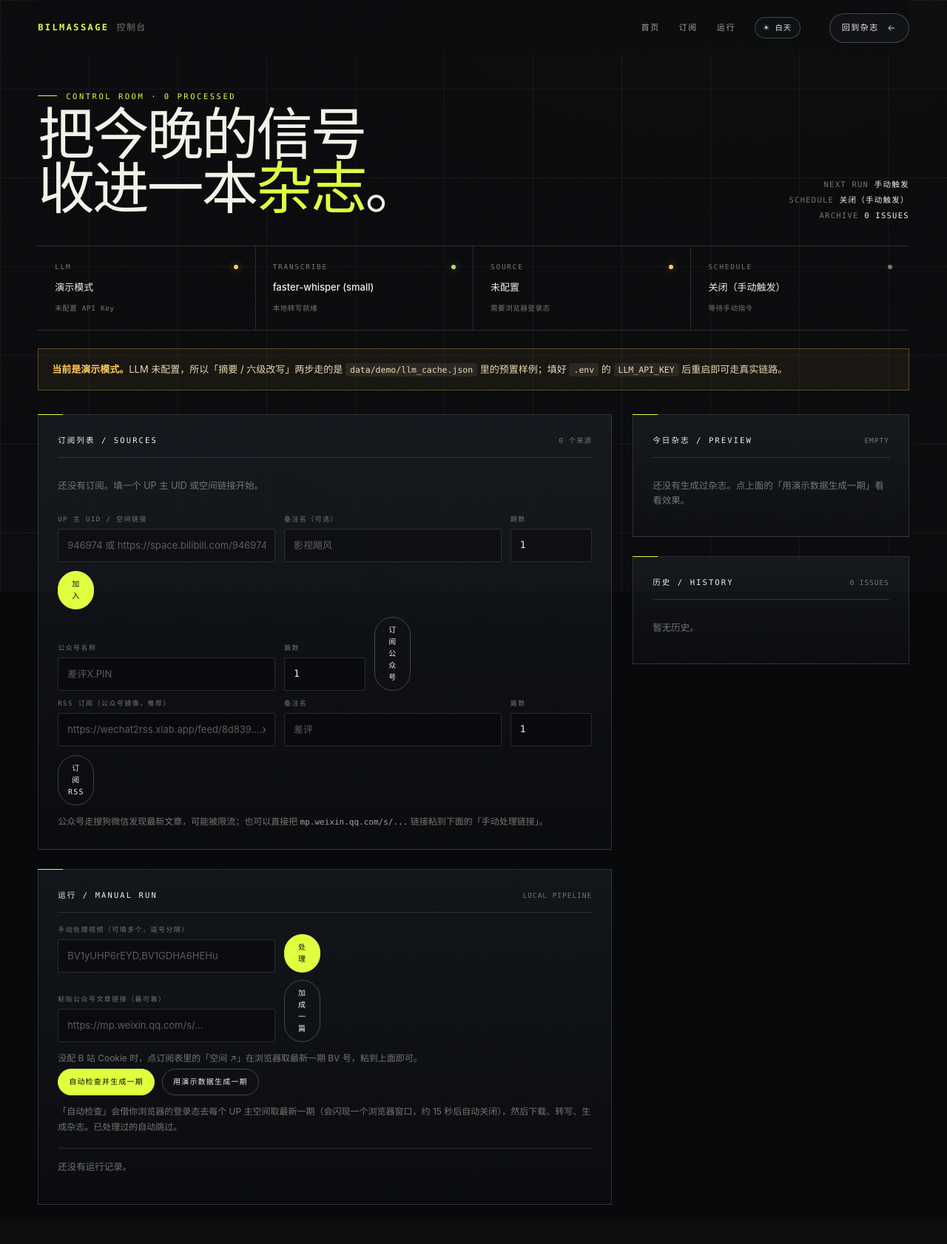
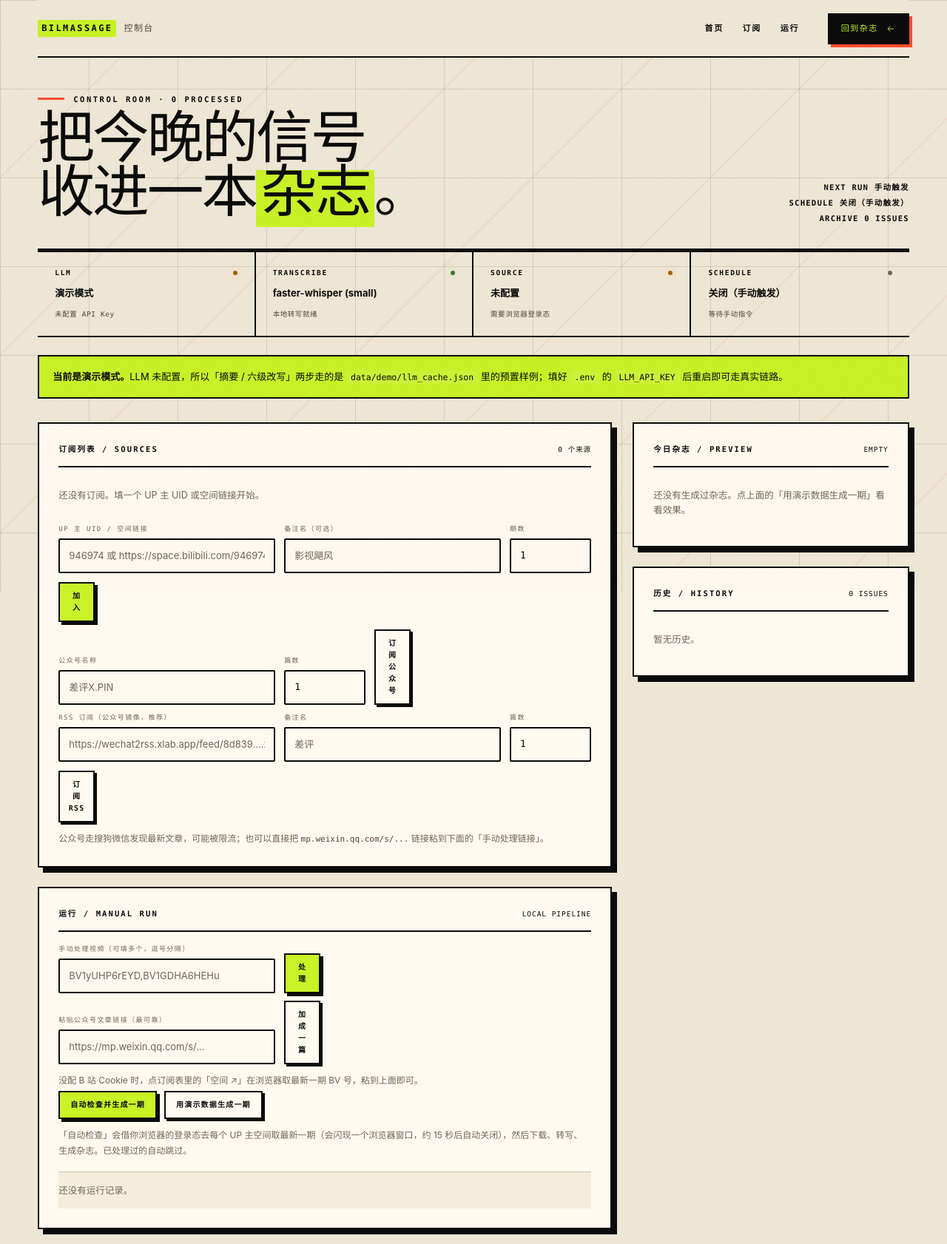
Before and after one commit to tomtt5814-hash/BILMAGAZINE, a FastAPI app: page /manage in a window 1280 px wide. Shown: the whole page at 74% size. Before the commit the page ends 1629 px from the top, so only its background shows below. Run offline with FastAPI, Linux system fonts and the light colour scheme.

Commit message:
feat(console): keep local control room on a light paper theme

```diff
--- a/templates/dashboard.html
+++ b/templates/dashboard.html
@@ -1,17 +1,13 @@
 <!doctype html>
-<html lang="zh-CN">
+<html lang="zh-CN" data-theme="day" data-theme-lock="day">
 <head>
 <meta charset="utf-8">
 <meta name="viewport" content="width=device-width, initial-scale=1">
-<meta name="theme-color" content="#08090b" id="theme-color">
+<meta name="theme-color" content="#efe7d6" id="theme-color">
 <title>控制台 · 博主日报杂志</title>
 <script>
-try{
-  var q=new URLSearchParams(location.search).get('theme');
-  if(q==='day'||q==='night')localStorage.setItem('bilmag.siteTheme',q);
-  document.documentElement.dataset.theme=localStorage.getItem('bilmag.siteTheme')||'night';
-  localStorage.setItem('bilmag.siteTheme',document.documentElement.dataset.theme);
-}catch(e){document.documentElement.dataset.theme='night';}
+/* 控制台是本机专用页面，固定白纸主题，不跟随公开站的黑夜主题。 */
+document.documentElement.dataset.theme='day';
 </script>
 <link rel="stylesheet" href="/static/app.css">
 <script>document.documentElement.classList.add('js');</script>
@@ -31,10 +27,6 @@ try{
       <a href="/">首页</a>
       <a href="#subscriptions">订阅</a>
       <a href="#run">运行</a>
-      <button class="theme-toggle" type="button" data-theme-toggle aria-label="切换到白天模式" aria-pressed="false">
-        <span class="theme-toggle__icon" data-theme-icon aria-hidden="true">☀</span>
-        <span class="theme-toggle__text" data-theme-text>白天</span>
-      </button>
     </nav>
     <a class="nav-cta" href="/">
       回到杂志
@@ -209,7 +201,7 @@ try{
           {% set m = magazines[0] %}
           <div class="preview-browser">
             <div class="preview-browser__bar" aria-hidden="true"><i></i><i></i><i></i><span>/magazine/{{ m.day }}</span></div>
-            <iframe class="magif" src="/magazine/{{ m.day }}?v={{ m.mtime }}" title="今日杂志"></iframe>
+            <iframe class="magif" src="/magazine/{{ m.day }}?v={{ m.mtime }}&amp;theme=day" title="今日杂志"></iframe>
           </div>
           <p class="panel__note">{{ m.day }} · {{ m.count }} 篇 · <a href="/magazine/{{ m.day }}?v={{ m.mtime }}" target="_blank" rel="noopener" style="color:var(--acid)">新窗口打开 ↗</a></p>
         {% else %}
```
Also changed, not shown: README.md.
